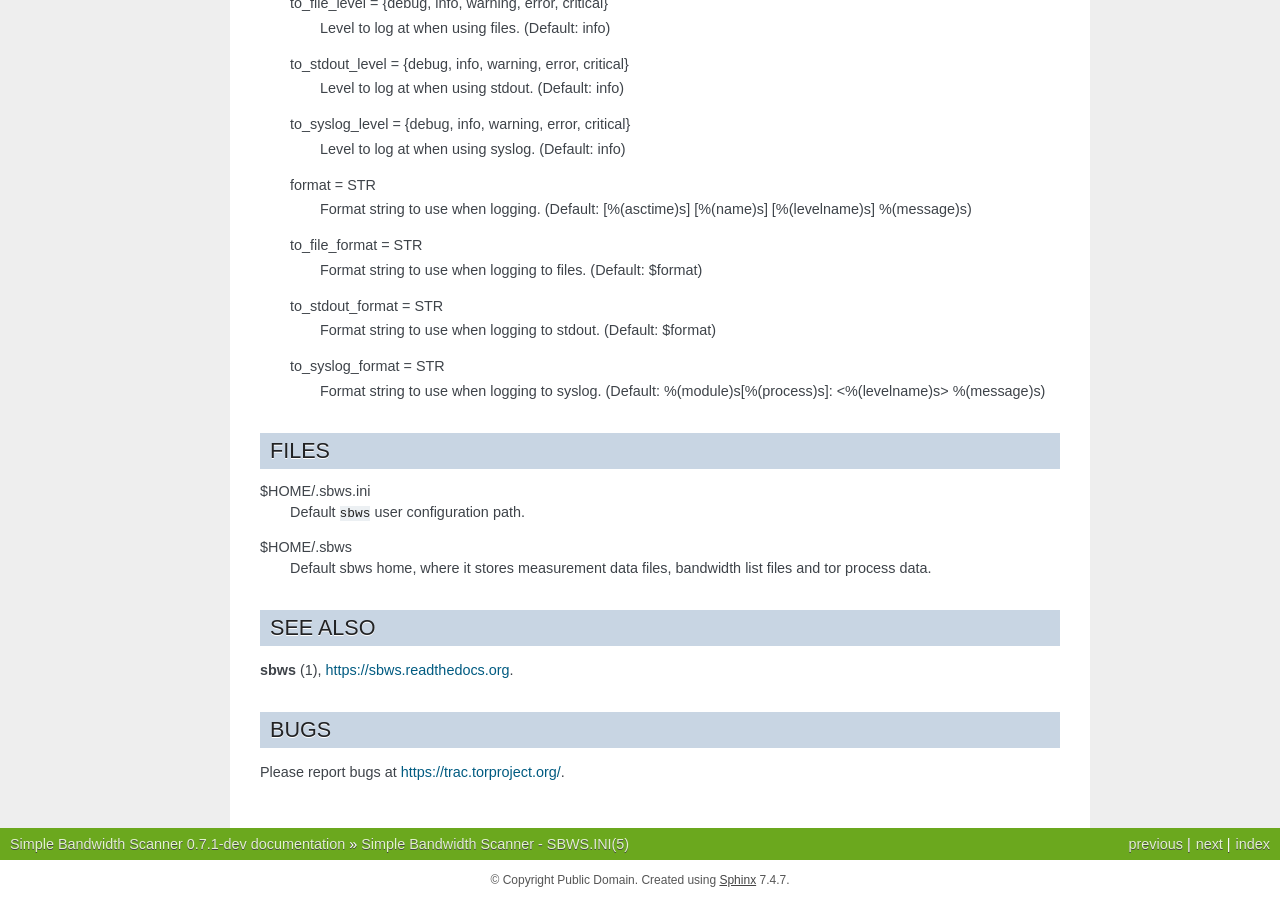
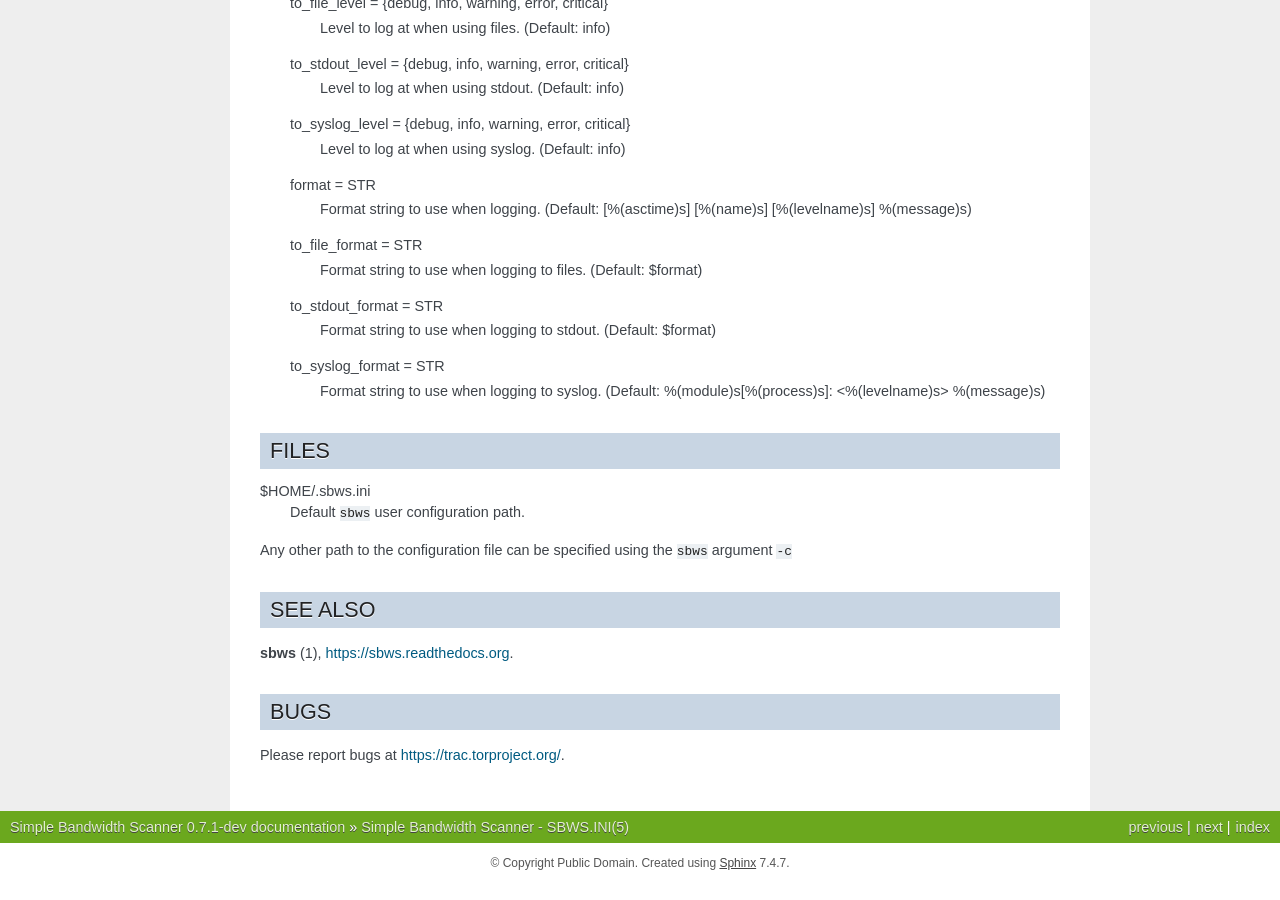
Before and after one commit to torproject/sbws, a Sphinx documentation site: the page built from docs/source/man_sbws.ini.rst, in a window 1280 px wide and 900 px high, scrolled down 3053 px. Built offline with Sphinx 7.4.7, drawn with Linux system fonts in a browser that asks for light colours.

Commit message:
Add other paths and remove non-config dir

```diff
--- a/docs/source/man_sbws.ini.rst
+++ b/docs/source/man_sbws.ini.rst
@@ -153,9 +153,8 @@
 $HOME/.sbws.ini
    Default ``sbws`` user configuration path.
 
-$HOME/.sbws
-   Default sbws home, where it stores measurement data files,
-   bandwidth list files and tor process data.
+Any other path to the configuration file can be specified using the
+``sbws`` argument ``-c``
 
 SEE ALSO
 ---------
```
